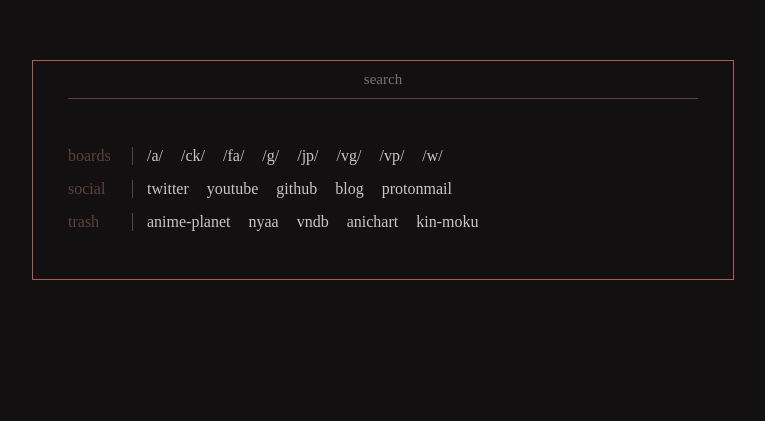
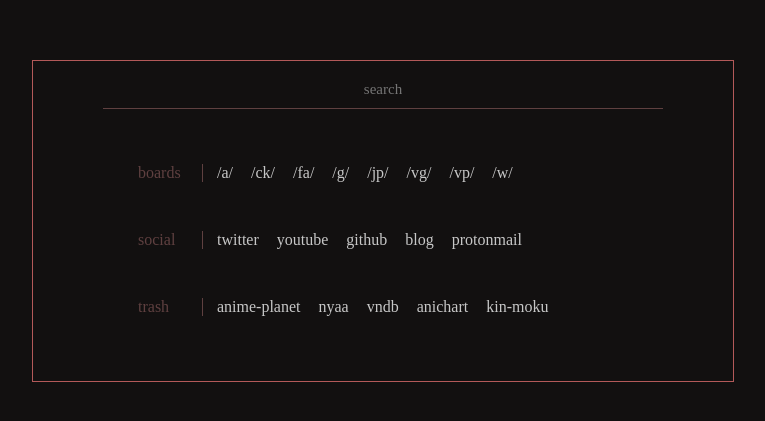
Before and after one commit to blankaex/devola, a plain HTML site: page index.html in a window 1280 px wide. Shown: the part 193-614 px from the top of the page, without its empty margins (257-1022 px from the left). Drawn offline with nearby package versions, Linux system fonts and the light colour scheme.

Commit message:
updated styling

```diff
--- a/style.css
+++ b/style.css
@@ -10,6 +10,7 @@ p {
     font-family: Source Han Sans JP !important;
     color: var(--foreground);
     font-size: 15px;
+    padding: 1px 0 1px 0;
 }
 
 a {
@@ -27,7 +28,7 @@ input:focus::placeholder {
 }
 
 #links {
-    padding-left: 5%;
+    padding-left: 15%;
     margin-top: 3em;
     margin-bottom: 3em;
 }
@@ -53,14 +54,16 @@ input:focus::placeholder {
 }
 
 #search-bar {
-    width: 90%;
+    width: 80%;
     border-bottom: 1px solid var(--color2);
     border-top: 0;
     border-left: 0;
     border-right: 0;
     color: var(--color2);
     padding: 10px;
-    margin-left: 5%;
+    margin-top: 10px;
+    margin-bottom: -10px;
+    margin-left: 10%;
     background-color: transparent;
     font-size: 15px;
     text-align: center;
```
